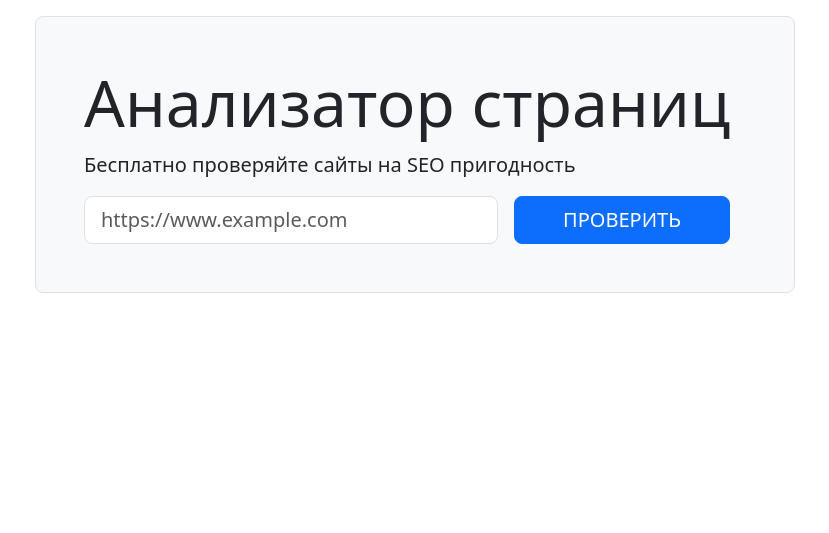
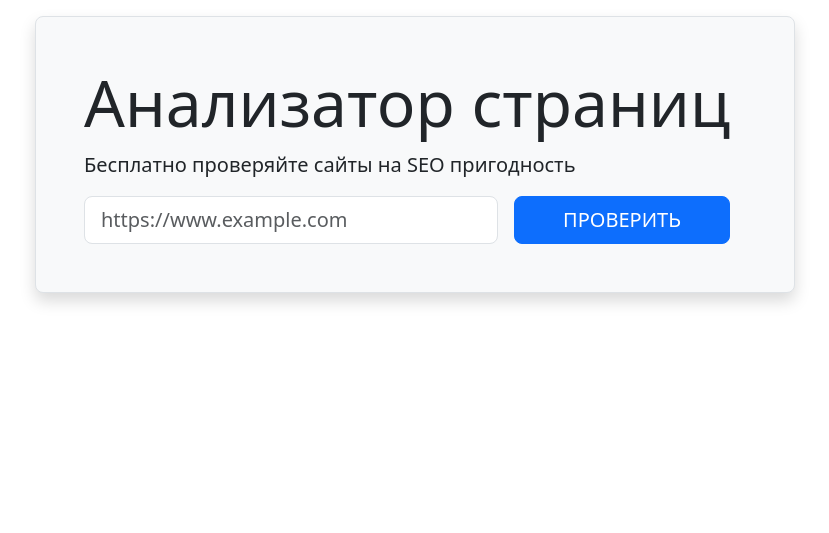
Before and after one commit to ibrg/python-project-83, a Flask app: page / in a window 1280 px wide. Shown: the part 56-589 px from the top of the page, without its empty margins (225-1054 px from the left). Run offline with Flask 2, Linux system fonts and the light colour scheme.

Commit message:
update template

```diff
--- a/page_analyzer/templates/index.html
+++ b/page_analyzer/templates/index.html
@@ -24,7 +24,7 @@
     <main class="flex-grow-1">
         <div class="container-lg mt-3">
             <div class="row">
-                <div class="col-12 col-md-10 col-lg-8 mx-auto border rounded-3 bg-light p-5">
+                <div class="col-12 col-md-10 col-lg-8 mx-auto border rounded-3 bg-light p-5 shadow">
                     <h1 class="display-3">{{ title }}</h1>
                     <p class="lead">Бесплатно проверяйте сайты на SEO пригодность</p>
                     <form action="/urls " method="post" class="d-flex justify-content-center" required="">
```
